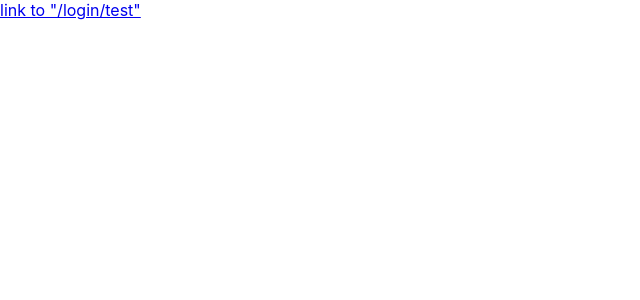
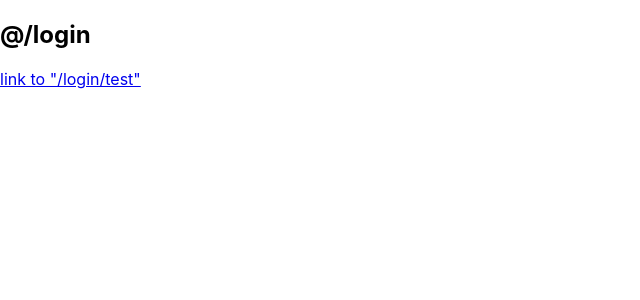
Before and after one commit to kimlintu/grupp17, a React (Create React App) app: page /login in a window 1280 px wide. Shown: the top 300 px of the page, without its empty margins (0-640 px from the left). Built offline with nearby package versions, Linux system fonts and the light colour scheme.

Commit message:
simple labeling

```diff
--- a/src/App.js
+++ b/src/App.js
@@ -17,7 +17,7 @@ function App() {
             The "/" path always matches so it needs to be the last <Route>. */}
       <Switch>
         <Route path="/login/test">
-          @login/test <br />
+          <h2>@login/test</h2>
           <Link to="/">
             Home <br />
           </Link>
--- a/src/view/loginView.js
+++ b/src/view/loginView.js
@@ -5,6 +5,7 @@ const LoginView = () => {
   i.e. "/login". It can be used to perform relative routing (see below). */}
 
   return <div>
+    <h2>@/login</h2>
     <Link to={`${match.path}/test`}>
       link to "/login/test"
     </Link>
--- a/src/view/mainMenuView.js
+++ b/src/view/mainMenuView.js
@@ -3,6 +3,7 @@ import { Link } from 'react-router-dom';
 const MainMenuView = () => {
   return <div>
     {/* A <Link> can be used to change the URL path. */}
+    <h2>@/</h2>
     <Link to="/login">
       Click here to login
     </Link>
```
